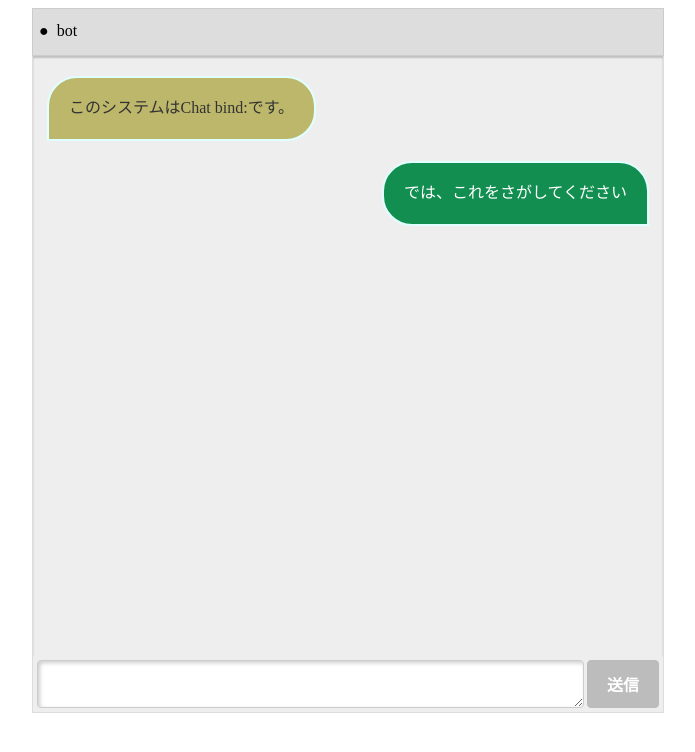
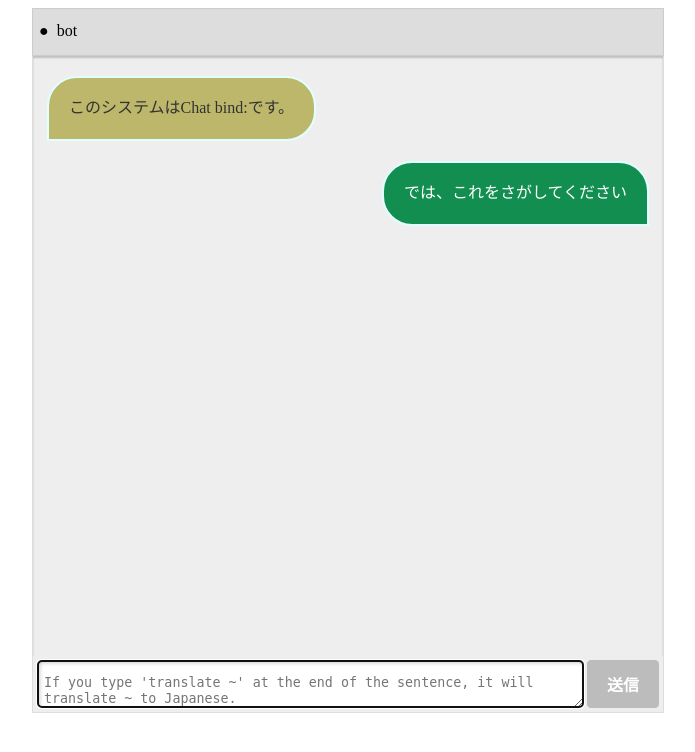
Before and after one commit to Shiraishi-Shodai/EHIME-TECH-CHAT-BOT, a Flask app: page / in a window 1280 px wide. Shown: the top 752 px of the page, without its empty margins (292-987 px from the left). Run offline with Flask 3, Linux system fonts and the light colour scheme.

Commit message:
complete

```diff
--- a/app.py
+++ b/app.py
@@ -5,6 +5,7 @@
 from flask import Flask, render_template, request, redirect
 from chatterbot import ChatBot
 from chatterbot.trainers import ChatterBotCorpusTrainer, ListTrainer
+from deep_translator import GoogleTranslator
 
 
 app = Flask(__name__, template_folder='template')   #Flaskのインスタンス化(デフォルトでmainになる)
@@ -51,11 +52,18 @@ def index():
     if request.method == 'GET':
 
         return render_template('main.html')
+
     # POSTで受け取った値を取得
     question = request.form['question']
-    # # quesitonをキーとし、対応する回答を取得
-    # answer = find_answer(question, answer_data)
-    answer = bot.get_response(question)
+    if question.endswith('translate'):
+        # 末尾のtranslateを削除
+        question = question.rstrip('translate')
+        # questionを日本語に翻訳
+        answer = GoogleTranslator(source='auto',target='ja').translate(question)
+    else:
+        # # quesitonをキーとし、対応する回答を取得
+        # answer = find_answer(question, answer_data)
+        answer = bot.get_response(question)
     # array配列に辞書を追加
     array.append({
         question: answer
@@ -63,7 +71,6 @@ def index():
     # question,answerをmain.htmlに渡し、main.htmlを表示する
     return render_template('main.html', array=array)
 
-
 # Flaskで必要なもの、port=8000番
 # このファイルを直接実行しているかを判断
 if __name__ == '__main__':
--- a/template/main.html
+++ b/template/main.html
@@ -63,17 +63,36 @@
                 </div>
                 <div class="chat_clear"></div>
                 {% endfor %}{% endfor %}{% endif %}
+                <div id="scroll"></div>
 
 
             </div>
 
             <div class="send">
-                <form action="" method="post">
-                    <textarea name="question" class="send_message"></textarea>
-                    <button type="send" class="send_btn">送信</button>
+                <form action="" method="post"  id="a">
+                    <textarea id='question' onkeydown="handleTextarea(event)" name="question" class="send_message" placeholder="If you type 'translate ~' at the end of the sentence, it will translate ~ to Japanese."></textarea>
+
+                    <button type="send" class="send_btn" id="b">送信</button>
                 </form>
             </div>
         </div>
     </div>
+
+    <script>
+        const handleTextarea = (event) => {
+            if(event.keyCode === 13 && !event.shiftKey){
+                event.preventDefault(); //自動改行のキャンセル
+                document.getElementById('a').submit();
+            }
+        }
+
+        //最新のチャットを表示
+        let target = document.getElementById('scroll');
+        //false の場合、要素の下端がスクロール可能祖先の表示範囲の下端に来るようにスクロールします
+        target.scrollIntoView(false);   //target要素をデフォルトで表示
+
+        //デフォルトでテキストエリアをアクティブにする
+        document.getElementById('question').focus();
+    </script>
 </body>
 </html>
--- /dev/null
+++ b/test_mecab.py
@@ -0,0 +1,5 @@
+import MeCab
+
+tagger = MeCab.Tagger("-Ochasen")
+result = tagger.parse("私は東京に住んでいます。")
+print(result)
--- /dev/null
+++ b/translator_test.py
@@ -0,0 +1,4 @@
+from deep_translator import GoogleTranslator
+translated = GoogleTranslator(source='auto',target='ja').translate("Hello")
+
+print(translated)
```
Also changed, not shown: db.sqlite3 (added).
